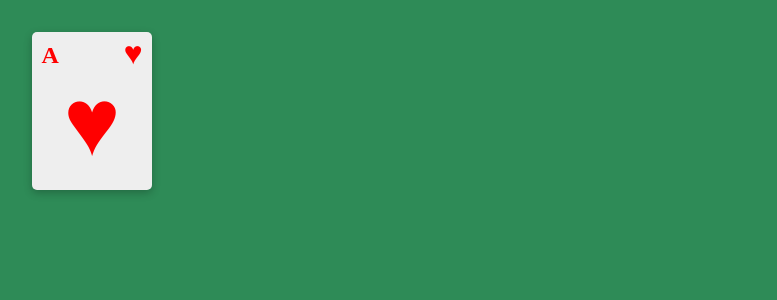
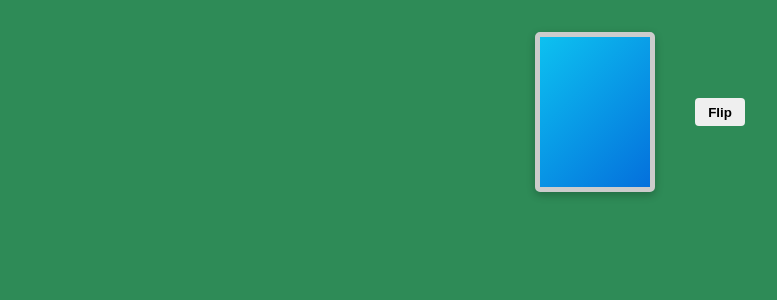
Before and after one commit to mmendesas/solitaire, a React (Vite) app: page / in a window 1280 px wide. Shown: the top 300 px of the page, without its empty margins (0-777 px from the left). Built offline with nearby package versions, Linux system fonts and the light colour scheme.

Commit message:
feat: option to flip card

```diff
--- a/src/App.css
+++ b/src/App.css
@@ -4,3 +4,22 @@
   padding: 2rem;
   text-align: center;
 }
+
+button {
+  padding: 0.4rem 0.8rem;
+  border: none;
+  border-radius: 4px;
+  font-weight: bold;
+}
+
+button:hover {
+  transform: translateY(1px);
+}
+
+.center {
+  display: flex;
+  align-items: center;
+  justify-content: center;
+
+  gap: 40px;
+}
--- a/src/App.tsx
+++ b/src/App.tsx
@@ -1,11 +1,28 @@
+import { useState } from 'react';
 import './App.css';
 
 import { Card } from './components/Card';
+import { suits } from './utils';
 
 function App() {
+  const [current, setCurrent] = useState({
+    suit: suits[2],
+    value: 'A',
+    color: 'red',
+    flip: true,
+  });
+
   return (
-    <div>
-      <Card />
+    <div className="center">
+      <Card {...current} />
+
+      <button
+        onClick={() => {
+          setCurrent((prev) => ({ ...prev, flip: !prev.flip }));
+        }}
+      >
+        Flip
+      </button>
     </div>
   );
 }
--- a/src/components/Card.css
+++ b/src/components/Card.css
@@ -1,8 +1,10 @@
 .card {
   width: 120px;
+  height: 160px;
 }
 
 .card__content {
+  height: 100%;
   border-radius: 5px;
   box-shadow: rgba(0, 0, 0, 0.24) 0px 3px 8px;
   background-color: #eee;
@@ -35,3 +37,13 @@
   top: -12px;
   font-size: 6rem;
 }
+
+.card--flipped {
+  height: 100%;
+  width: 100%;
+
+  background: linear-gradient(135deg, #0dc1f0 0%, #0470dc 100%);
+  border-radius: 5px;
+  box-shadow: rgba(0, 0, 0, 0.24) 0px 3px 8px;
+  border: 5px solid #ccc;
+}
--- a/src/components/Card.tsx
+++ b/src/components/Card.tsx
@@ -1,21 +1,28 @@
 import './Card.css';
 
-import { suits } from '../utils';
+interface Props {
+  suit: string;
+  value: string;
+  color?: string;
+  flip?: boolean;
+}
 
-export const Card = () => {
-  const suit = suits[0];
-
+export const Card: React.FC<Props> = ({ suit, value, flip, color = 'red' }) => {
   return (
-    <div className="card" style={{ color: 'red' }}>
+    <div className="card" style={{ color }}>
+      {flip ? (
+        <div className="card--flipped" />
+      ) : (
         <div className="card__content">
           <div className="card__header">
-          <span>A</span>
+            <span>{value}</span>
             <span>{suit}</span>
           </div>
           <div className="card__body">
             <span className="icon">{suit}</span>
           </div>
         </div>
+      )}
     </div>
   );
 };
```
Lines whose indentation alone changed are shown as unchanged.
